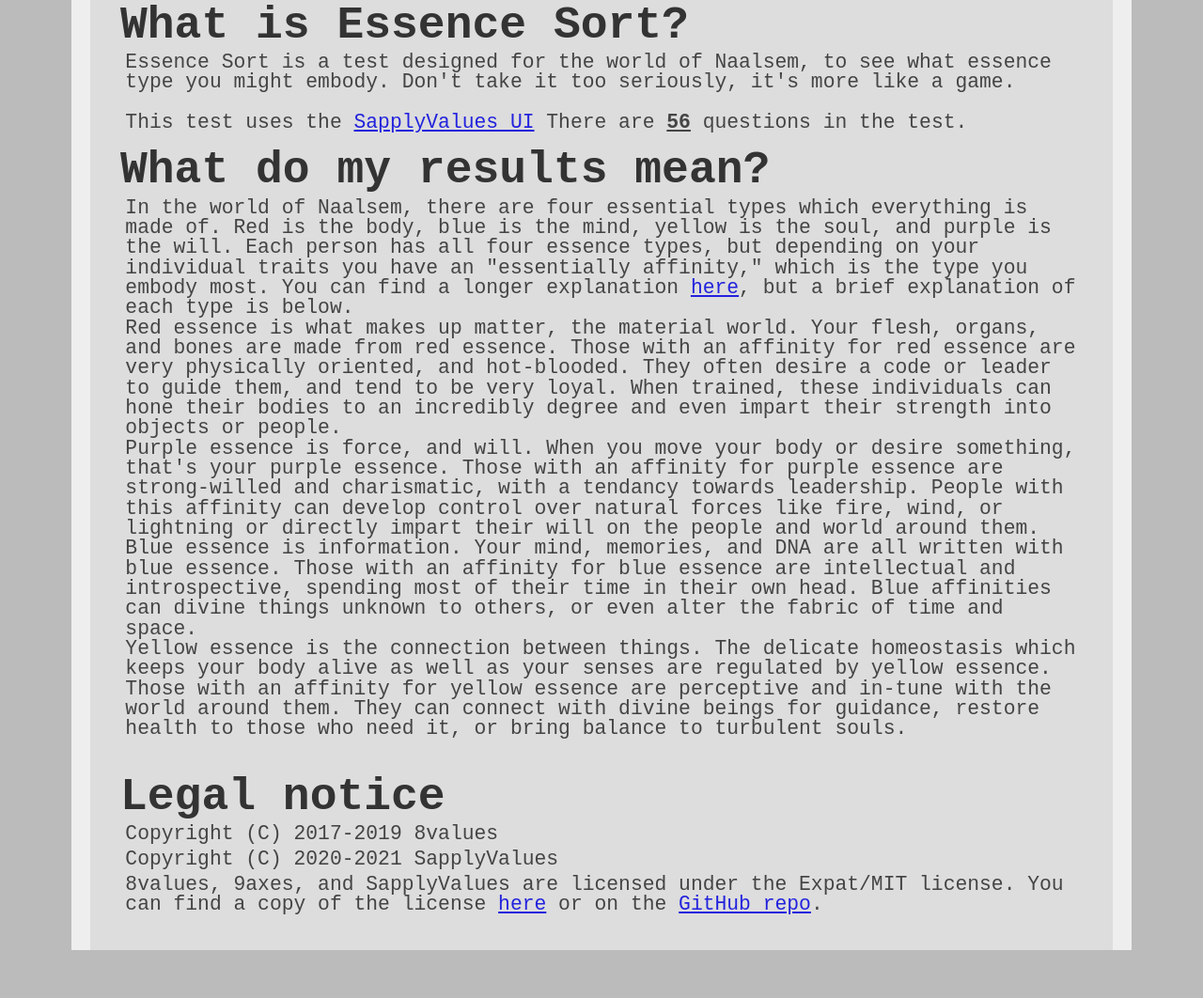
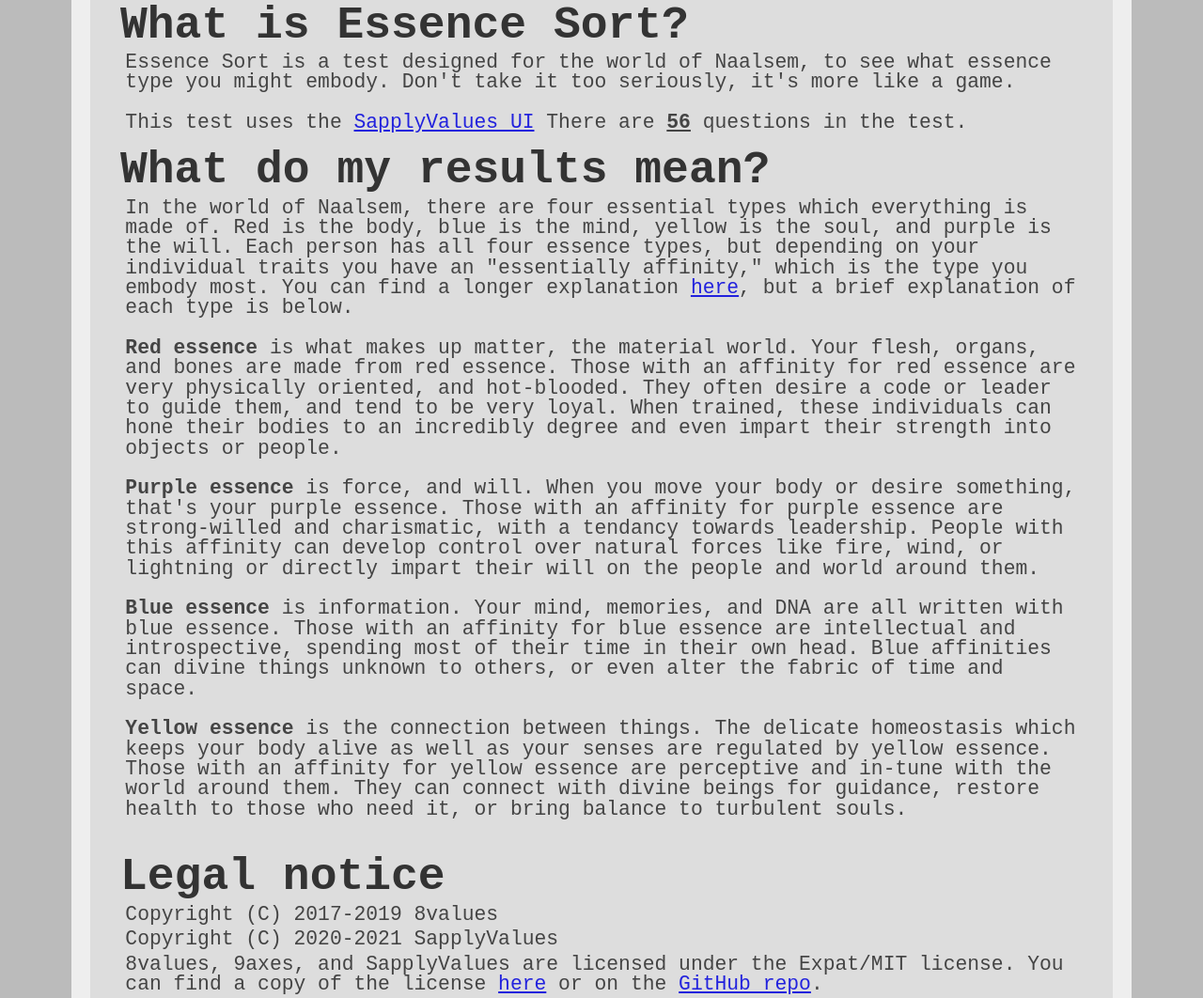
Before and after one commit to IdeoLogs/ideologs.github.io, a plain HTML site: page index.html in a window 1280 px wide. Shown: the part 804-1866 px from the top of the page at 94% size. Before the commit the page ends 1815 px from the top, so only its background shows below. Drawn offline with Linux system fonts and the light colour scheme.

Commit message:
Add files via upload

```diff
--- a/index.html
+++ b/index.html
@@ -33,14 +33,14 @@
         There are <b><u><span id="numOfQuestions"></span></u></b> questions in the test.</p>
   <h2>What do my results mean?</h2>
         <p>In the world of Naalsem, there are four essential types which everything is made of. Red is the body, blue is the mind, yellow is the soul, and purple is the will. Each person has all four essence types, but depending on your individual traits you have an "essentially affinity," which is the type you embody most. You can find a longer explanation <a href="https://www.youtube.com/watch?v=Sdkhspd69ic&ab_channel=CourtTutor">here</a>, but a brief explanation of each type is below.
-        <br>
-        Red essence is what makes up matter, the material world. Your flesh, organs, and bones are made from red essence. Those with an affinity for red essence are very physically oriented, and hot-blooded. They often desire a code or leader to guide them, and tend to be very loyal. When trained, these individuals can hone their bodies to an incredibly degree and even impart their strength into objects or people.
-        <br>
-        Purple essence is force, and will. When you move your body or desire something, that's your purple essence. Those with an affinity for purple essence are strong-willed and charismatic, with a tendancy towards leadership. People with this affinity can develop control over natural forces like fire, wind, or lightning or directly impart their will on the people and world around them.
-        <br>
-        Blue essence is information. Your mind, memories, and DNA are all written with blue essence. Those with an affinity for blue essence are intellectual and introspective, spending most of their time in their own head. Blue affinities can divine things unknown to others, or even alter the fabric of time and space.
-        <br>
-        Yellow essence is the connection between things. The delicate homeostasis which keeps your body alive as well as your senses are regulated by yellow essence. Those with an affinity for yellow essence are perceptive and in-tune with the world around them. They can connect with divine beings for guidance, restore health to those who need it, or bring balance to turbulent souls.
+        <br><br>
+        <b>Red essence </b> is what makes up matter, the material world. Your flesh, organs, and bones are made from red essence. Those with an affinity for red essence are very physically oriented, and hot-blooded. They often desire a code or leader to guide them, and tend to be very loyal. When trained, these individuals can hone their bodies to an incredibly degree and even impart their strength into objects or people.
+        <br><br>
+        <b>Purple essence</b> is force, and will. When you move your body or desire something, that's your purple essence. Those with an affinity for purple essence are strong-willed and charismatic, with a tendancy towards leadership. People with this affinity can develop control over natural forces like fire, wind, or lightning or directly impart their will on the people and world around them.
+        <br><br>
+        <b>Blue essence</b> is information. Your mind, memories, and DNA are all written with blue essence. Those with an affinity for blue essence are intellectual and introspective, spending most of their time in their own head. Blue affinities can divine things unknown to others, or even alter the fabric of time and space.
+        <br><br>
+        <b>Yellow essence</b> is the connection between things. The delicate homeostasis which keeps your body alive as well as your senses are regulated by yellow essence. Those with an affinity for yellow essence are perceptive and in-tune with the world around them. They can connect with divine beings for guidance, restore health to those who need it, or bring balance to turbulent souls.
         <br><br>
     <h2>Legal notice</h2>
     <p>Copyright (C) 2017-2019 8values</p>
```
